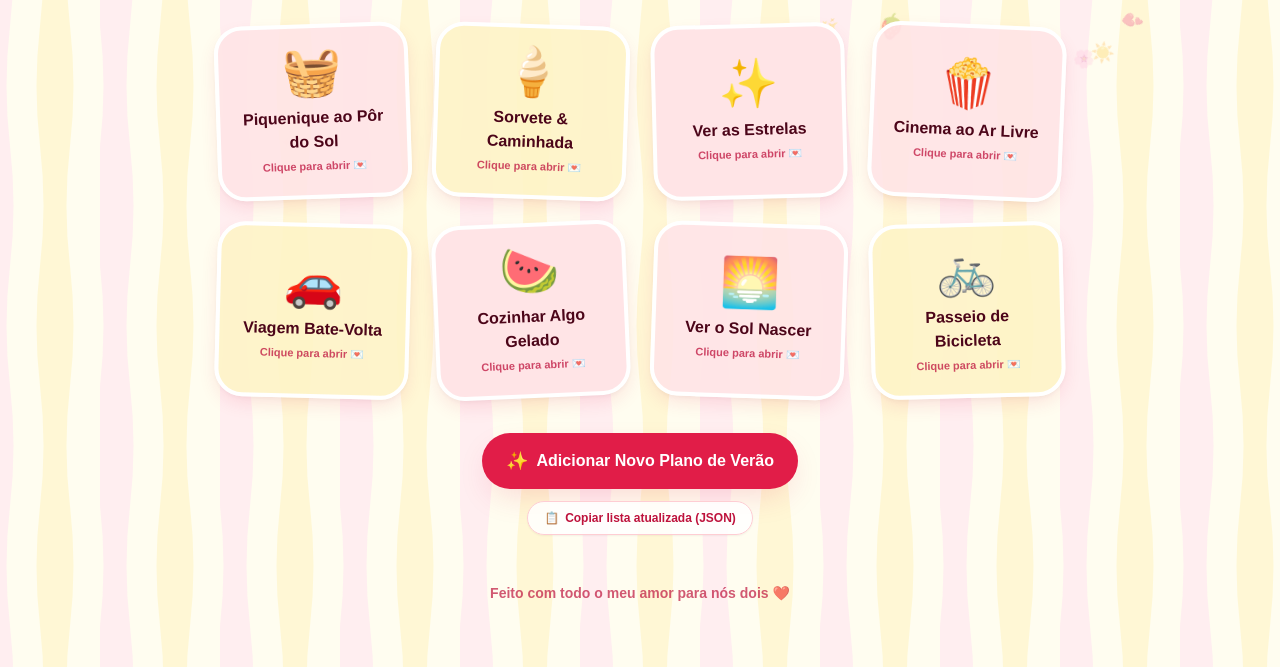
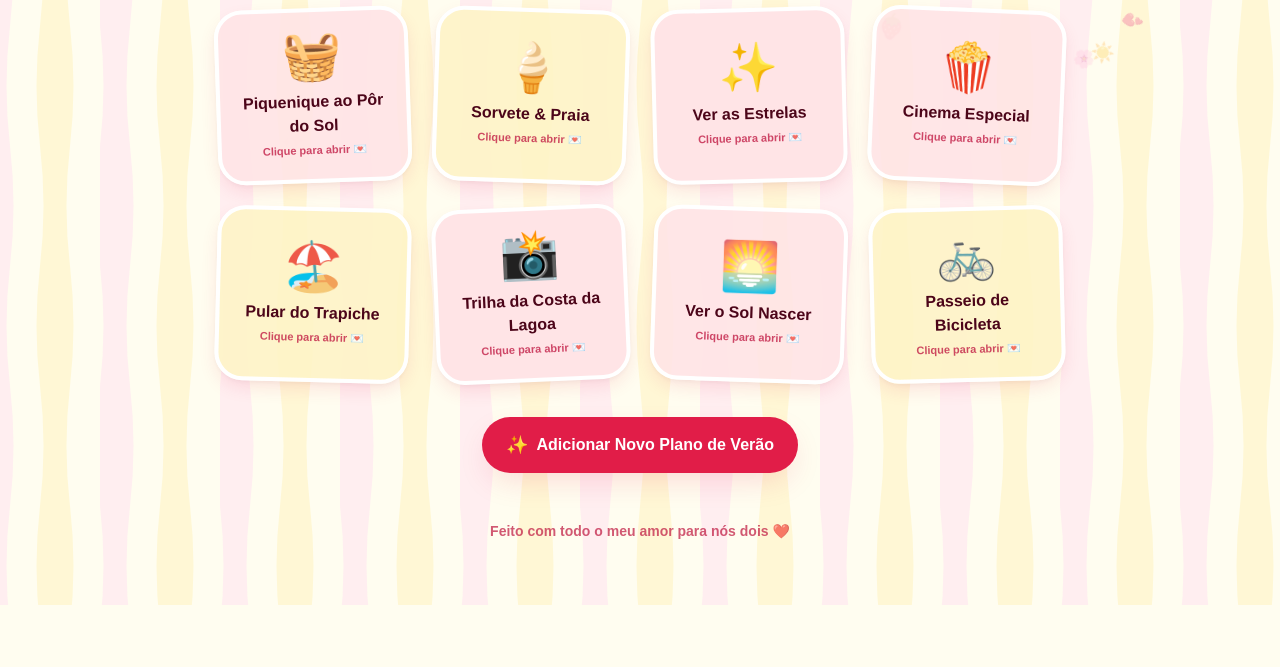
Before and after one commit to spookiesmom/nossoverao, a plain HTML site: page index.html in a window 1280 px wide. Shown: the part 694-1361 px from the top of the page. After the commit the page ends 1299 px from the top, so only its background shows below. Drawn offline with nearby package versions, Linux system fonts and the light colour scheme; a web font is replaced by a local one.

Commit message:
Update index.html

```diff
--- a/index.html
+++ b/index.html
@@ -155,14 +155,14 @@
         <!-- SEÇÃO 1: COUNTDOWN ROMÂNTICO -->
         <section class="relative bg-white/85 backdrop-blur-md rounded-[1.75rem] sm:rounded-[2.2rem] p-5 sm:p-10 border-4 border-white shadow-romantic mb-10 sm:mb-14 text-center">
             <!-- Detalhe de fita adesiva no topo do cartão -->
-            <div class="washi-tape w-24 sm:w-28 h-6 sm:h-7 mx-auto -mt-8 sm:-mt-10 mb-4 sm:mb-5 rounded-sm -rotate-2"></div>
+            <div class="washi-tape w-24 sm:w-28 h-6 sm:h-7 mx-auto -mt-9 sm:-mt-14 mb-4 sm:mb-5 rounded-sm -rotate-2"></div>
 
             <div class="inline-block bg-butterDeep text-amber-900 font-bold text-[11px] sm:text-sm px-3.5 sm:px-4 py-1.5 rounded-full mb-3 border border-amber-200 leading-snug">
                 ✨ Conto com a sua presença para comemorar
             </div>
 
             <h1 id="main-headline" class="font-serif text-2xl sm:text-5xl font-bold text-loveRed leading-tight mb-2 px-1">
-                Nosso Aniversário de Namoro
+                Dia Oficial de Momirs
             </h1>
 
             <p id="target-date-subtitle" class="text-rose-700/80 font-semibold text-xs sm:text-base mb-6 sm:mb-8">
@@ -225,18 +225,11 @@
             </div>
 
             <!-- Botão para Adicionar Novo Plano de Verão -->
-            <div class="text-center mt-8 sm:mt-9 flex flex-col items-center gap-3 px-2">
+            <div class="text-center mt-8 sm:mt-9 px-2">
                 <button onclick="openAddPlanModal()"
                     class="w-full sm:w-auto inline-flex items-center justify-center gap-2 bg-loveRed hover:bg-cherry text-white font-bold text-sm sm:text-base px-6 py-3.5 rounded-full shadow-romantic transition-all hover:-translate-y-0.5 active:scale-95 cursor-pointer">
                     <span class="text-lg">✨</span>
                     <span>Adicionar Novo Plano de Verão</span>
-                </button>
-
-                <!-- Botão utilitário para exportar lista editada -->
-                <button id="copy-json-btn" onclick="copyPlansJSON()"
-                    class="inline-flex items-center gap-1.5 bg-white/85 hover:bg-white text-rose-700 border border-rose-200 font-semibold text-xs px-4 py-2 rounded-full shadow-sm transition-all cursor-pointer active:scale-95">
-                    <span>📋</span>
-                    <span id="copy-json-label">Copiar lista atualizada (JSON)</span>
                 </button>
             </div>
         </section>
@@ -272,7 +265,7 @@
                     Título do Plano
                 </h3>
 
-                <p id="modal-description" class="text-rose-900/85 text-center text-sm sm:text-base leading-relaxed mb-6 font-medium bg-white/70 p-4 rounded-2xl border border-rose-100">
+                <p id="modal-description" class="text-rose-900/85 text-center text-sm sm:text-base leading-relaxed mb-6 font-medium bg-white/70 p-4 rounded-2xl border border-rose-100 whitespace-pre-line">
                     Descrição carinhosa do plano...
                 </p>
 
@@ -386,20 +379,6 @@
                     <textarea id="new-plan-desc" rows="3" placeholder="Escreva o que vocês vão fazer juntos..." required
                         class="w-full px-4 py-3 rounded-xl bg-butter border-2 border-rose-200 focus:border-loveRed focus:outline-none font-medium text-base text-rose-950 resize-none"></textarea>
                 </div>
-                    <input type="hidden" id="selected-emoji" value="🍓">
-                </div>
-
-                <div>
-                    <label class="block text-xs font-bold uppercase tracking-wider text-rose-800 mb-1">Nome do Plano</label>
-                    <input type="text" id="new-plan-title" placeholder="Ex: Tomar banho de chuva" required maxlength="35"
-                        class="w-full px-4 py-3 rounded-xl bg-butter border-2 border-rose-200 focus:border-loveRed focus:outline-none font-semibold text-rose-950">
-                </div>
-
-                <div>
-                    <label class="block text-xs font-bold uppercase tracking-wider text-rose-800 mb-1">Bilhetinho Carinhoso</label>
-                    <textarea id="new-plan-desc" rows="3" placeholder="Escreva o que vocês vão fazer juntos..." required
-                        class="w-full px-4 py-3 rounded-xl bg-butter border-2 border-rose-200 focus:border-loveRed focus:outline-none font-medium text-rose-950 resize-none"></textarea>
-                </div>
 
                 <button type="submit" class="w-full bg-loveRed hover:bg-cherry text-white font-bold py-3.5 rounded-2xl shadow-romantic transition-all cursor-pointer active:scale-95">
                     Colar no Mural ✨
@@ -415,90 +394,90 @@
         // --- 1. DADOS INICIAIS PADRÃO ---
         const DEFAULT_PLANS = [
             {
-                id: 'plan-1',
-                emoji: '🧺',
-                title: 'Piquenique ao Pôr do Sol',
-                tag: 'Fim de tarde dourado',
-                description: 'Estender uma toalha bem bonita na grama, levar frutas frescas, docinhos e ficar conversando até o céu ficar todo rosa e laranja.',
-                bg: 'bg-rose-100/90',
-                rotate: '-2deg',
+                id: "plan-1",
+                emoji: "🧺",
+                title: "Piquenique ao Pôr do Sol",
+                tag: "Fim de tarde romântico",
+                description: "Estender uma toalha na grama, levar frutinhas, docinhos e ficar falando besteira até o céu ficar todo rosa e laranja.",
+                bg: "bg-rose-100/90",
+                rotate: "-2deg",
                 completed: false,
                 custom: false
             },
             {
-                id: 'plan-2',
-                emoji: '🍦',
-                title: 'Sorvete & Caminhada',
-                tag: 'Doce de verão',
-                description: 'Sair sem pressa no meio da tarde calorosa para tomar o nosso sorvete favorito e caminhar de mãos dadas rindo de bobeira.',
-                bg: 'bg-amber-100/90',
-                rotate: '2deg',
+                id: "plan-2",
+                emoji: "🍦",
+                title: "Sorvete & Praia",
+                tag: "Sonho de verão",
+                description: "Descansar na praia sem pressa para voltar pra casa, tomar um sorvetinho bem gelado na sombra, comer um milho cheio de sal e manteiga (e areia) e aproveitar o mar.",
+                bg: "bg-amber-100/90",
+                rotate: "2deg",
                 completed: false,
                 custom: false
             },
             {
-                id: 'plan-3',
-                emoji: '✨',
-                title: 'Ver as Estrelas',
-                tag: 'Noite mágica',
-                description: 'Deitar olhando para o céu limpo de verão, tentar achar constelações e fazer pedidos secretos juntos.',
-                bg: 'bg-blush',
-                rotate: '-1.5deg',
+                id: "plan-3",
+                emoji: "✨",
+                title: "Ver as Estrelas",
+                tag: "Noite mágica",
+                description: "Deitar olhando para o céu limpo de verão, tentar achar constelações e fazer pedidos secretos juntos.",
+                bg: "bg-blush",
+                rotate: "-1.5deg",
                 completed: false,
                 custom: false
             },
             {
-                id: 'plan-4',
-                emoji: '🍿',
-                title: 'Cinema ao Ar Livre',
-                tag: 'Sessão pipoca',
-                description: 'Montar um cantinho cheio de almofadas e pisca-pisca na varanda ou quintal para assistir nosso filme favorito abraçadinhos.',
-                bg: 'bg-rose-100/90',
-                rotate: '2.5deg',
+                id: "plan-4",
+                emoji: "🍿",
+                title: "Cinema Especial",
+                tag: "Sessão pipoca",
+                description: "Montar um cantinho maneiro em casa para assistir um super mega filme bem abraçadinhos em um dia de tempestade de verão, daquelas bem assustadoras.",
+                bg: "bg-rose-100/90",
+                rotate: "2.5deg",
                 completed: false,
                 custom: false
             },
             {
-                id: 'plan-5',
-                emoji: '🚗',
-                title: 'Viagem Bate-Volta',
-                tag: 'Pé na estrada',
-                description: 'Colocar nossa playlist no volume máximo, abrir os vidros para sentir o vento e descobrir um lugar novo juntos.',
-                bg: 'bg-amber-100/90',
-                rotate: '1.5deg',
+                id: "plan-5",
+                emoji: "🏖️",
+                title: "Pular do Trapiche",
+                tag: "Superando (meus) medos",
+                description: "Seja na Costa ou no Canal da Barra, quero aproveitar o verão e pular do trapiche mergulhando sem medo!!!",
+                bg: "bg-amber-100/90",
+                rotate: "1.5deg",
                 completed: false,
                 custom: false
             },
             {
-                id: 'plan-6',
-                emoji: '🍉',
-                title: 'Cozinhar Algo Gelado',
-                tag: 'Masterchef do amor',
-                description: 'Preparar drinks sem álcool super coloridos, espetinhos de frutas ou uma sobremesa gelada fazendo bagunça na cozinha.',
-                bg: 'bg-blush',
-                rotate: '-2.5deg',
+                id: "plan-6",
+                emoji: "📸",
+                title: "Trilha da Costa da Lagoa",
+                tag: "Tradição anual",
+                description: "Cruzar a trilha da Lagoa parando na cachoeirinha, dar muitos bom dias, encontrar nossos bambus e observar todos os tipos de bichinhos no caminho.\n\nP.S: Levar repelente, petisco pra gato e um objeto afiado.",
+                bg: "bg-blush",
+                rotate: "-2.5deg",
                 completed: false,
                 custom: false
             },
             {
-                id: 'plan-7',
-                emoji: '🌅',
-                title: 'Ver o Sol Nascer',
-                tag: 'Madrugada especial',
-                description: 'Acordar bem cedinho, levar um cafezinho quente e assistir o primeiro raio de sol do dia iluminar você.',
-                bg: 'bg-rose-100/90',
-                rotate: '2deg',
+                id: "plan-7",
+                emoji: "🌅",
+                title: "Ver o Sol Nascer",
+                tag: "Madrugada no Poção",
+                description: "Acordar bem cedinho, levar um cafezinho quente e assistir o primeiro raio de sol do dia iluminar você e toda a cachoeira do Poção.",
+                bg: "bg-rose-100/90",
+                rotate: "2deg",
                 completed: false,
                 custom: false
             },
             {
-                id: 'plan-8',
-                emoji: '🚲',
-                title: 'Passeio de Bicicleta',
-                tag: 'Brisa leve',
-                description: 'Dar uma volta no parque ou na orla sentindo a brisa do verão e parando para tirar várias fotos espontâneas.',
-                bg: 'bg-amber-100/90',
-                rotate: '-1.5deg',
+                id: "plan-8",
+                emoji: "🚲",
+                title: "Passeio de Bicicleta",
+                tag: "Tour da Zenóbia 2.0",
+                description: "Dar uma volta na Daniela sentindo a brisa do verão e parando para tirar várias fotos de jacarés e coisas legais.",
+                bg: "bg-amber-100/90",
+                rotate: "-1.5deg",
                 completed: false,
                 custom: false
             }
@@ -514,20 +493,26 @@
 
         let appState = {
             names: 'Você & Eu',
-            headline: 'Nosso Aniversário de Namoro',
+            headline: 'Dia Oficial de Momirs',
             targetDate: getDefaultTargetDate(),
-            plans: [...DEFAULT_PLANS]
+            plans: DEFAULT_PLANS.map(plan => ({ ...plan }))
         };
 
         let activePlanId = null;
 
-        // Carrega dados salvos no localStorage (chave v2 para aplicar a nova data padrão imediatamente)
+        // Carrega dados salvos no localStorage (chave v3 para garantir os planos atualizados)
         function loadState() {
             try {
-                const saved = localStorage.getItem('romanticSummerCountdown_v2');
+                const saved = localStorage.getItem('romanticSummerCountdown_v3');
                 if (saved) {
                     const parsed = JSON.parse(saved);
-                    appState = { ...appState, ...parsed };
+                    appState = {
+                        ...appState,
+                        ...parsed,
+                        plans: Array.isArray(parsed.plans) && parsed.plans.length > 0
+                            ? parsed.plans
+                            : DEFAULT_PLANS.map(plan => ({ ...plan }))
+                    };
                 }
             } catch (e) {
                 console.warn('Não foi possível carregar o localStorage:', e);
@@ -536,7 +521,7 @@
 
         function saveState() {
             try {
-                localStorage.setItem('romanticSummerCountdown_v2', JSON.stringify(appState));
+                localStorage.setItem('romanticSummerCountdown_v3', JSON.stringify(appState));
             } catch (e) {
                 console.warn('Erro ao salvar no localStorage:', e);
             }
@@ -730,35 +715,6 @@
             openPlanModal(plan.id);
         }
 
-        function copyPlansJSON() {
-            const jsonText = JSON.stringify(appState.plans, null, 2);
-            const label = document.getElementById('copy-json-label');
-            const originalText = 'Copiar lista atualizada (JSON)';
-
-            const textArea = document.createElement('textarea');
-            textArea.value = jsonText;
-            textArea.style.position = 'fixed';
-            textArea.style.left = '-9999px';
-            document.body.appendChild(textArea);
-            textArea.select();
-
-            try {
-                document.execCommand('copy');
-                label.textContent = 'Lista copiada! ✅';
-                setTimeout(() => {
-                    label.textContent = originalText;
-                }, 2500);
-            } catch (err) {
-                console.warn('Erro ao copiar JSON:', err);
-                label.textContent = 'Não foi possível copiar';
-                setTimeout(() => {
-                    label.textContent = originalText;
-                }, 2500);
-            } finally {
-                document.body.removeChild(textArea);
-            }
-        }
-
         function togglePlanCompleted() {
             const plan = appState.plans.find(p => p.id === activePlanId);
             if (!plan) return;
```
